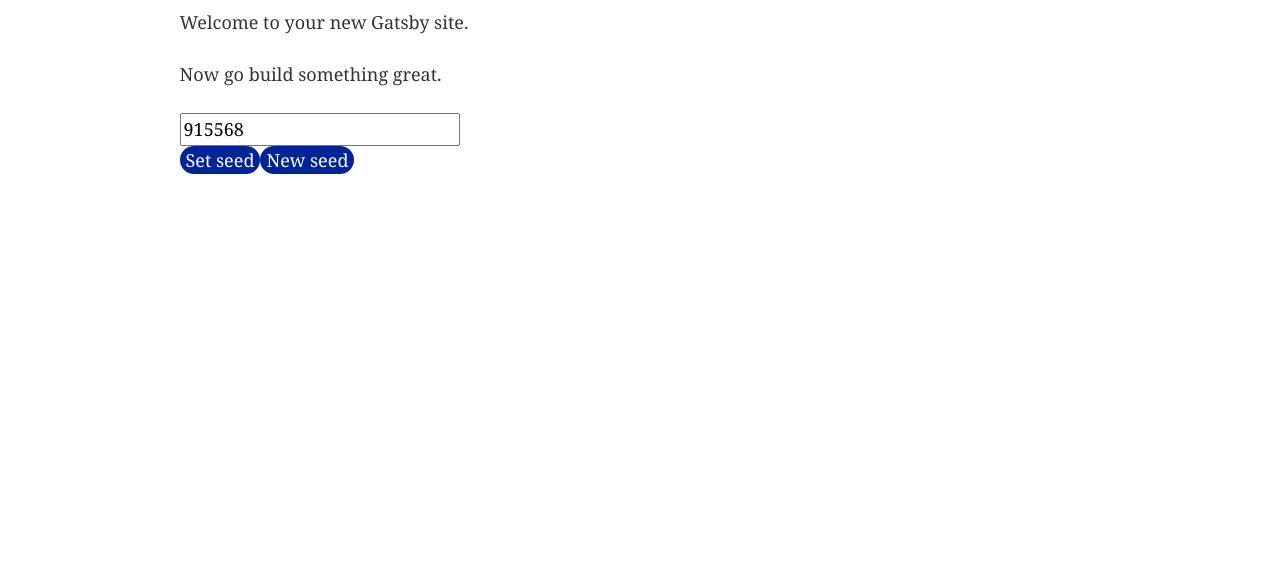
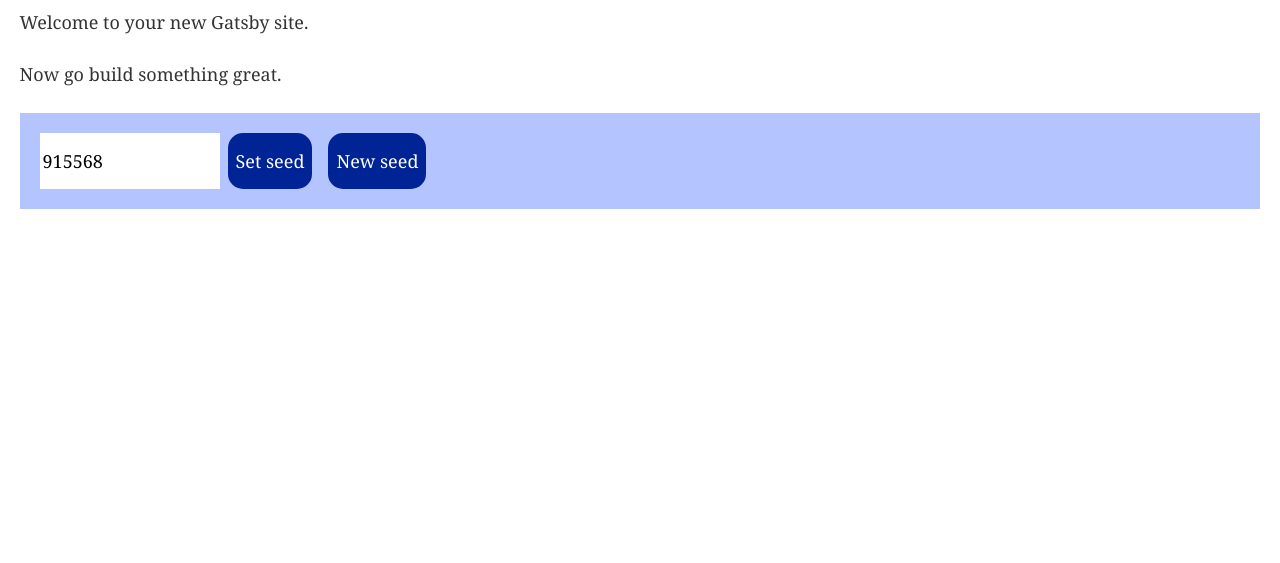
Before and after one commit to SleepyFanjo/jean-bomberman, a Gatsby site: page / in a window 1280 px wide. Shown: the part 237-800 px from the top of the page. Built offline with nearby package versions, Linux system fonts and the light colour scheme; Gatsby itself is replaced by a stand-in of ours.

Commit message:
little better ui for seed manager

```diff
--- a/src/components/game/SeedManager.js
+++ b/src/components/game/SeedManager.js
@@ -7,8 +7,26 @@ import Button from '../shared/Button'
 
 const SeedManagerContainer = styled.div`
   margin-bottom: 20px;
-  padding: 0 20;
-  backgroundColor: theme.primary.lighter
+  padding: 20px;
+  background-color: ${theme.primary.lighter}
+`
+
+const TextInputContainer = styled.div`
+  display: inline-block;
+  width: 100%;
+  max-width: 180px;
+  vertical-align: top;
+`
+
+const ButtonContainer = styled.div`
+  display: inline-block;
+  margin: 0 8px;
+  vertical-align: top;
+`
+
+const ButtonGroupContainer = styled.div`
+  display: inline-block;
+  vertical-align: top;
 `
 
 export default class SeedManager extends React.Component {
@@ -51,13 +69,21 @@ export default class SeedManager extends React.Component {
   render () {
     return (
       <SeedManagerContainer>
+        <TextInputContainer>
           <TextInput name='seed' value={this.state.seed === undefined ? this.props.seed : this.state.seed} onChange={this.handleSeedChange} label='Integer number seed' />
+        </TextInputContainer>
+        <ButtonGroupContainer>
+          <ButtonContainer>
             <Button primary onClick={this.updateSeed}>
               Set seed
             </Button>
+          </ButtonContainer>
+          <ButtonContainer>
             <Button primary onClick={this.randomizeSeed}>
               New seed
             </Button>
+          </ButtonContainer>
+        </ButtonGroupContainer>
       </SeedManagerContainer>
     )
   }
--- a/src/components/layout/Layout.js
+++ b/src/components/layout/Layout.js
@@ -32,7 +32,6 @@ const Layout = ({ children, data }) => (
         <div
           style={{
             margin: '0 auto',
-            maxWidth: 960,
             padding: '0px 1.0875rem 1.45rem',
             paddingTop: 0,
           }}
--- a/src/components/shared/Button.js
+++ b/src/components/shared/Button.js
@@ -28,6 +28,10 @@ const StyledButton = styled.button`
     : 'none'
   )};
   border-radius: 15px;
+  height: 56px;
+  line-height: 56px;
+  padding: 0 8px;
+  outline: none;
 `
 
 const Button = (props) => {
--- a/src/components/shared/TextInput.js
+++ b/src/components/shared/TextInput.js
@@ -1,4 +1,20 @@
 import React from 'react'
+import styled from 'styled-components'
+
+import theme from '../theme'
+
+const Input = styled.input`
+  &:focus, &:active {
+    border-bottom: 2px solid ${theme.primaryColor};
+  };
+
+  border: none;
+  width: 100%;
+  height: 56px;
+  line-height: 56px;
+  padding-left: 3px;
+  outline: none;
+`
 
 export default class TextInput extends React.Component {
   handleChange = (event) => {
@@ -8,7 +24,7 @@ export default class TextInput extends React.Component {
   render () {
     return (
       <div>
-        <input type='text' {...this.props} placeholder={this.props.label} onChange={this.handleChange} />
+        <Input type='text' {...this.props} placeholder={this.props.label} onChange={this.handleChange} />
       </div>
     )
   }
```
Lines whose indentation alone changed are shown as unchanged.
